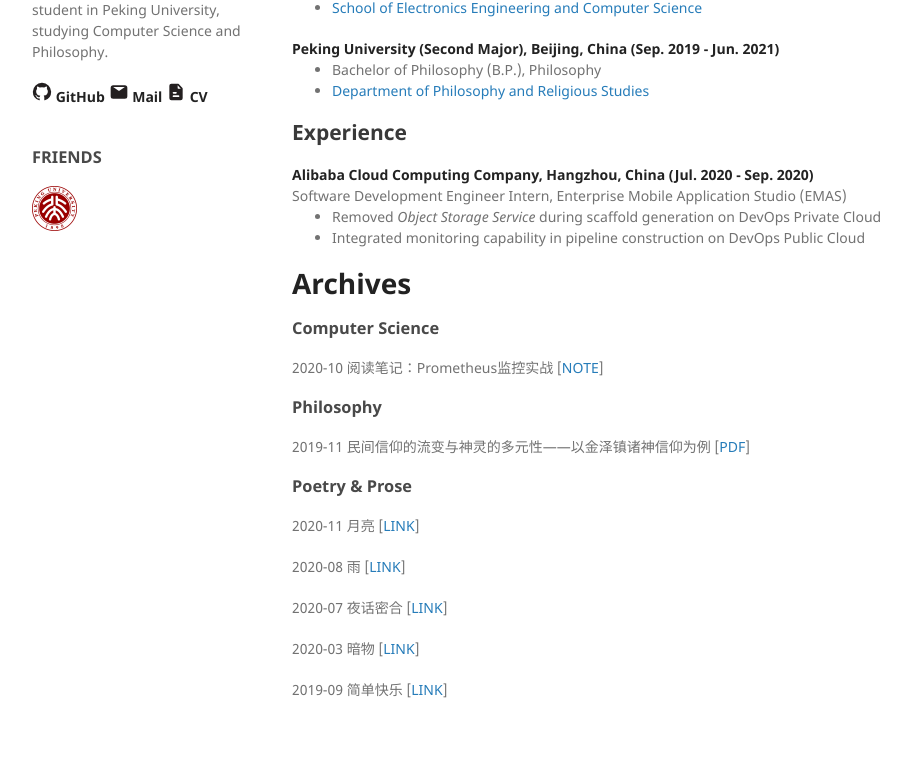
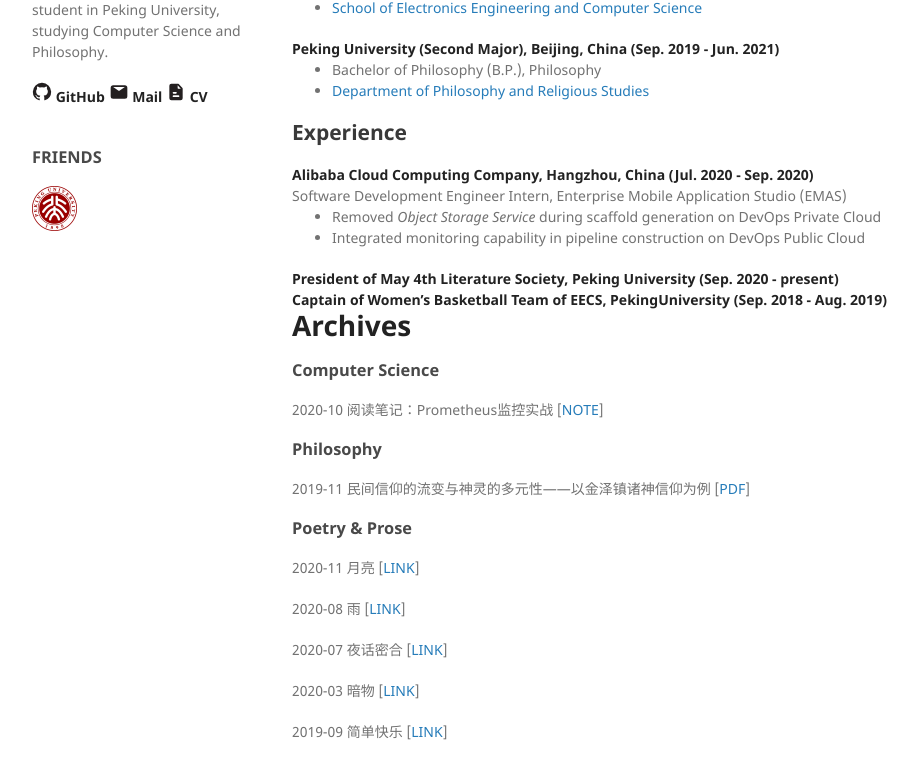
Before and after one commit to ShiranZH/ShiranZH.github.io, a Jekyll site: the page built from index.md, in a window 1280 px wide and 1113 px high. Shown: the part 301-1080 px from the top of the window, without its empty margins (178-1096 px from the left). Built offline with Jekyll 4.4.1, drawn with Linux system fonts in a browser that asks for light colours; our own code applies the rules of GitHub Pages for plain Markdown files; a style sheet for code colours, icons or effects is not loaded.

Commit message:
add experience

```diff
--- a/index.md
+++ b/index.md
@@ -33,6 +33,14 @@ I'm Shiran Zhang (张石然 in Chinese), currently a senior undergraduate studen
     </ul>
 </div>
 
+<div align="left">
+    <strong>President of May 4th Literature Society, Peking University (Sep. 2020 - present)</strong>
+</div>
+
+<div align="left">
+    <strong>Captain of Women’s Basketball Team of EECS, PekingUniversity (Sep. 2018 - Aug. 2019)</strong>
+</div>
+
 # Archives
 
 ### Computer Science
```
